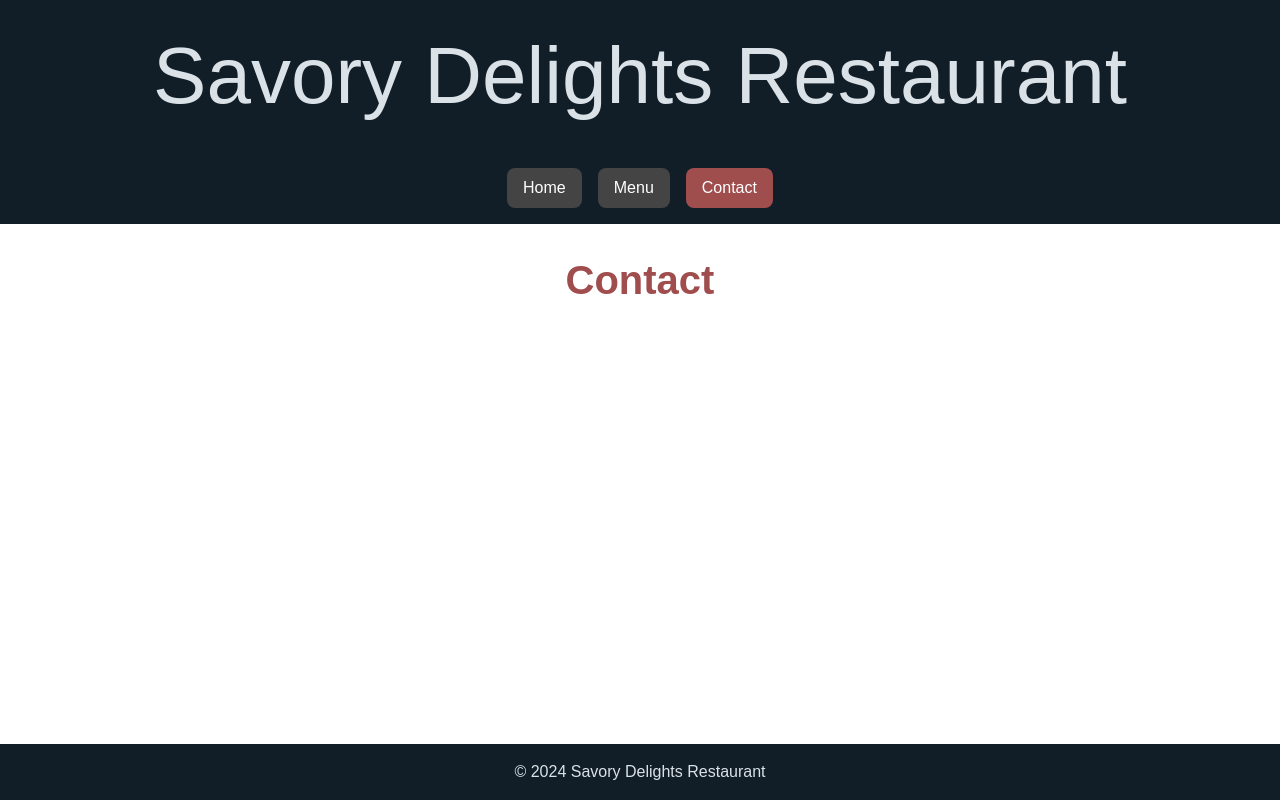
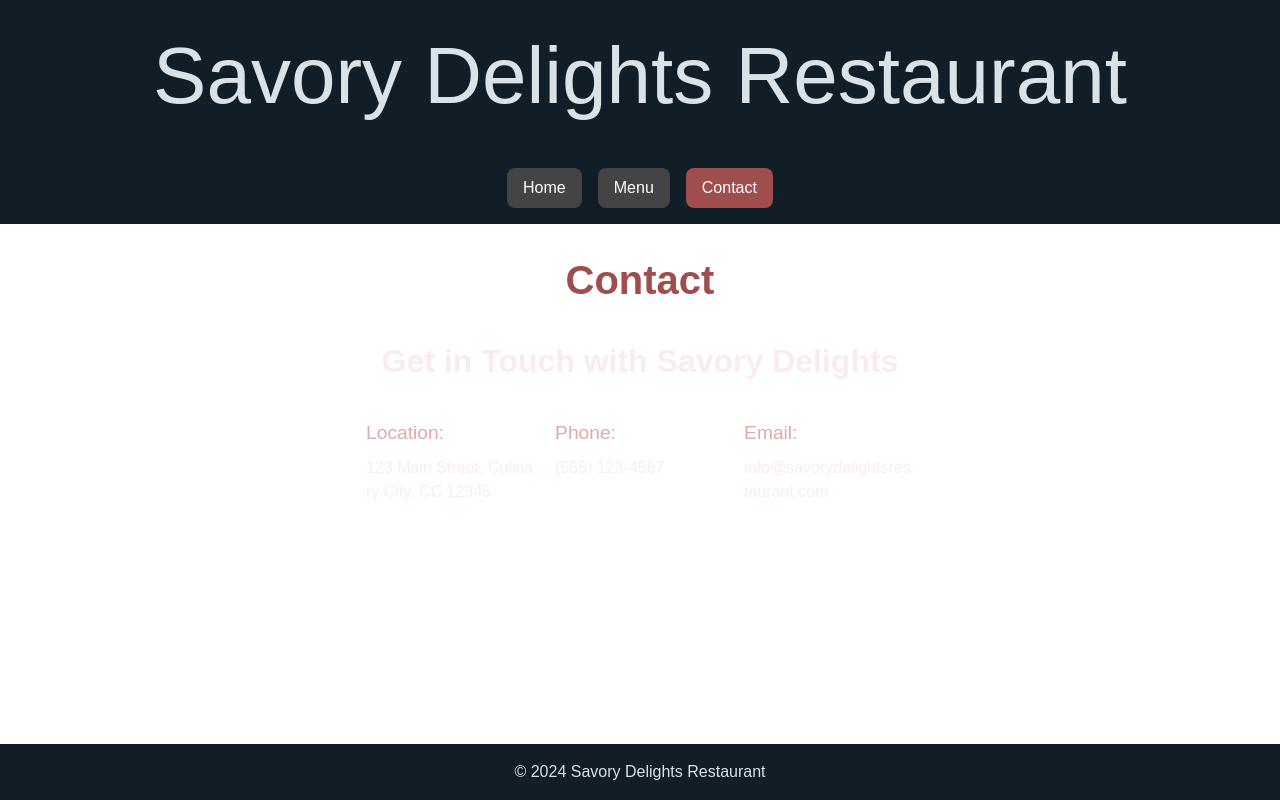
Before and after one commit to Robertron624/TheOdinProject_Restaurant-page, a website built with webpack: page dist/index.html in a window 1280 px wide. Both pictures are taken after a click on the button "Contact". Built offline with nearby package versions, Linux system fonts and the light colour scheme.

Commit message:
contact content and main contact info

```diff
--- a/src/pages/Contact.js
+++ b/src/pages/Contact.js
@@ -1,7 +1,63 @@
-function Contact () {
+"use strict";
+
+function getContactItem(label, text) {
+    const contactItem = document.createElement("div");
+    contactItem.classList.add("contact-item");
+    contactItem.classList.add("flex");
+    contactItem.classList.add("flex-col");
+    contactItem.classList.add("justify-between");
+
+    const contactLabel = document.createElement("p");
+    contactLabel.textContent = label;
+
+    const contactText = document.createElement("p");
+    contactText.textContent = text;
+
+    contactItem.appendChild(contactLabel);
+    contactItem.appendChild(contactText);
+
+    return contactItem;
+}
+
+function getContactInfo() {
+    const contactInfo = document.createElement("div");
+    contactInfo.classList.add("contact-info");
+    contactInfo.classList.add("flex")
+    contactInfo.classList.add("align-center")
+
+    const contactItems = [
+        {
+            label: "Location:",
+            text: "123 Main Street, Culinary City, CC 12345",
+        },
+        { label: "Phone:", text: "(555) 123-4567" },
+        {
+            label: "Email:",
+            text: `info@savorydelightsrestaurant.com`,
+        },
+    ];
+
+    contactItems.forEach((item) => {
+        const contactItem = getContactItem(item.label, item.text);
+        contactInfo.appendChild(contactItem);
+    });
+
+    return contactInfo;
+}
+
+function Contact() {
     const contactElement = document.createElement("div");
     contactElement.innerHTML = "<h1>Contact</h1>";
     contactElement.id = "contact";
+
+    const subtitle = document.createElement("h2");
+    subtitle.innerHTML = "Get in Touch with Savory Delights";
+
+    const contactInfo = getContactInfo();
+
+    contactElement.appendChild(subtitle);
+    contactElement.appendChild(contactInfo);
+
     return contactElement;
 }
 
--- a/src/pages/Home.js
+++ b/src/pages/Home.js
@@ -1,3 +1,5 @@
+"use strict";
+
 import SignatureDishesImage from "../assets/images/signature-dishes.jpg";
 import AmbianceImage from "../assets/images/ambiance.jpg";
 import WinePairingsImage from "../assets/images/wine-pairings.jpg";
--- a/src/pages/Menu.js
+++ b/src/pages/Menu.js
@@ -1,3 +1,5 @@
+"use strict";
+
 import menuData from "./menu.json";
 
 function getMenuItem(item) {
--- a/src/style.css
+++ b/src/style.css
@@ -136,3 +136,41 @@ h1 {
     font-size: 1rem;
     color: #faecec;
 }
+
+/* Contact content */
+
+#contact h2 {
+    margin-bottom: 2.5rem;
+    font-size: 2rem;
+    text-align: center;
+    color: #faecec;
+}
+
+#contact .contact-info {
+    gap: 1.2rem;
+    flex-direction: column;
+}
+
+#contact .contact-info .contact-item {
+    max-width: 200px;
+    width: 65%;
+}
+
+#contact .contact-info .contact-item p:first-child {
+    font-size: 1.2rem;
+    color: #e1a9a9;
+    margin-bottom: 0.5rem;
+}
+
+#contact .contact-info .contact-item p:last-child {
+    font-size: 1rem;
+    color: #faecec;
+    word-break: break-all;
+}
+
+@media (min-width: 720px){
+    #contact .contact-info {
+        flex-direction: row;
+        align-items: flex-start;
+    }
+}
```
Also changed, not shown: dist/main.css, dist/main.js.
